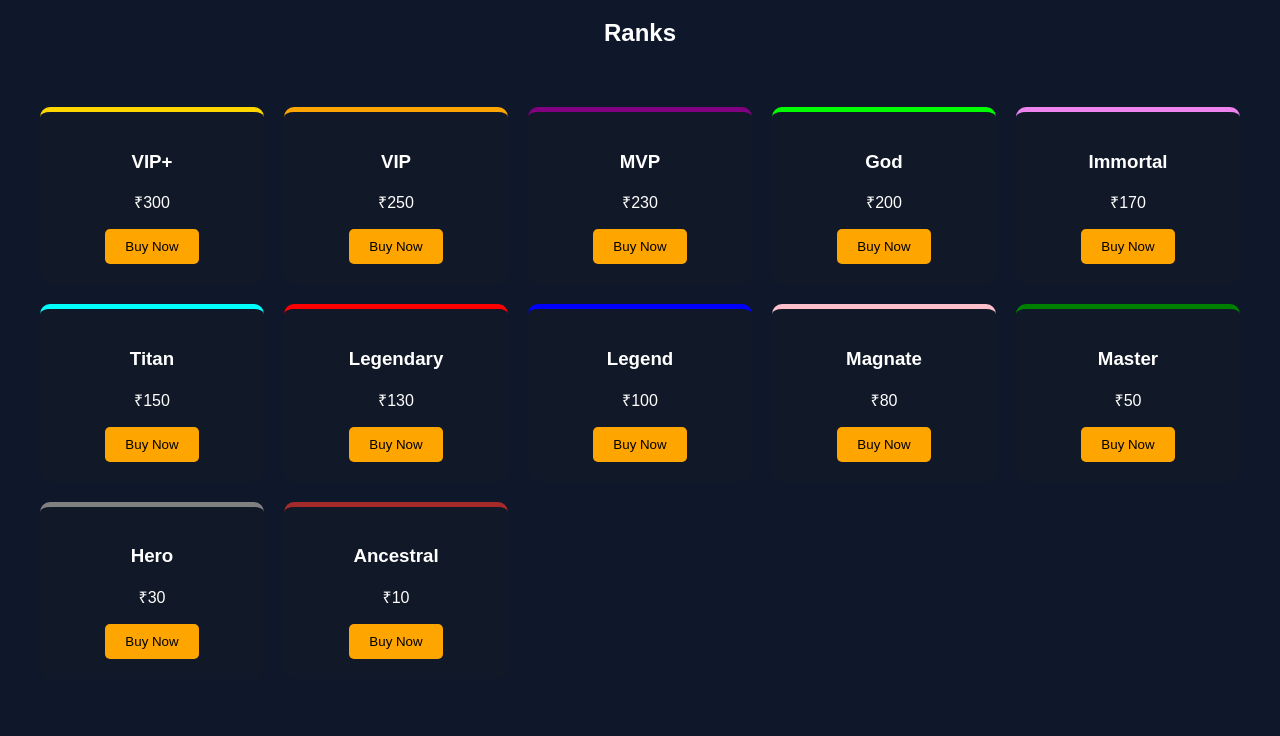
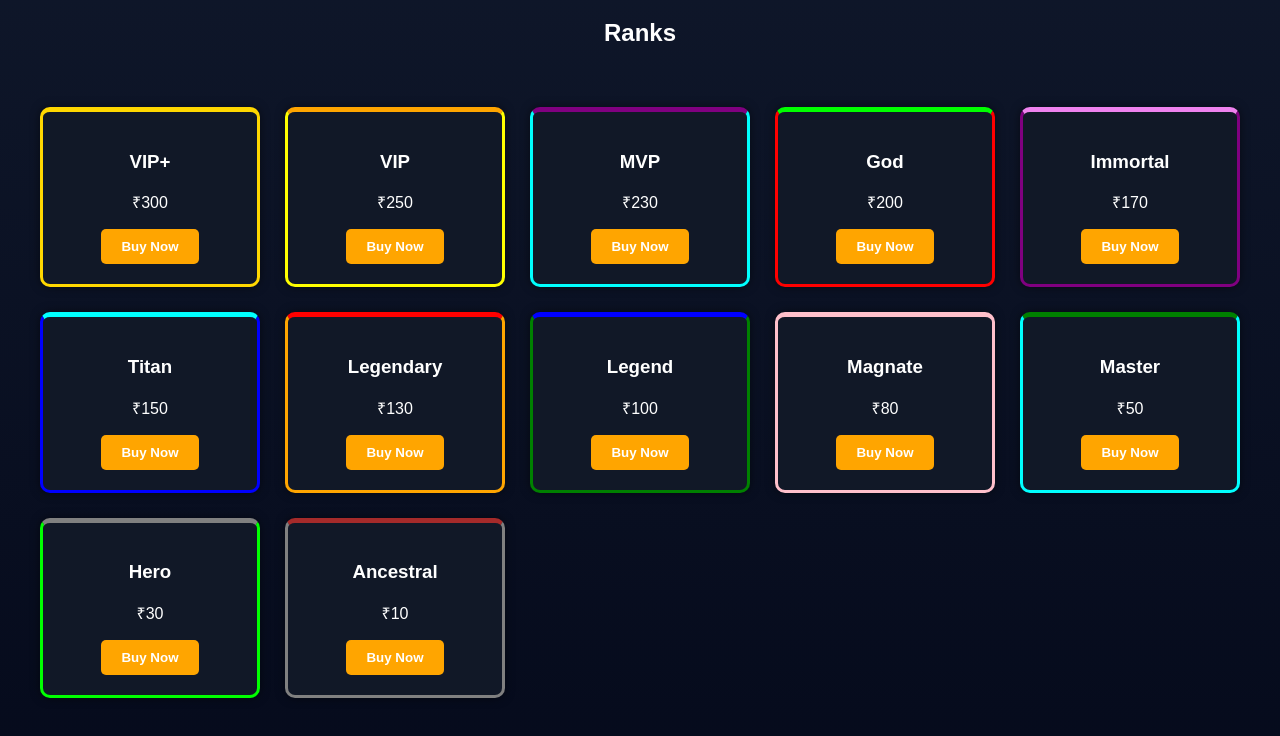
Before and after one commit to gamermanjitop-collab/ClassicMc_Store, a plain HTML site: page store.html in a window 1280 px wide. Shown: the part 61-797 px from the top of the page. Drawn offline with Linux system fonts and the light colour scheme.

Commit message:
Refactor CSS styles for layout and design improvements

```diff
--- a/style.css
+++ b/style.css
@@ -1,40 +1,165 @@
 body{
 margin:0;
-font-family:Arial;
-background:#0f172a;
+font-family:Arial, sans-serif;
+background:linear-gradient(180deg,#0f172a,#020617);
 color:white;
 text-align:center;
 }
 
+/* Navbar */
+
 .navbar{
 display:flex;
 justify-content:space-between;
-padding:15px;
+align-items:center;
+padding:15px 30px;
 background:#020617;
+box-shadow:0 0 10px black;
 }
 
 .menu a{
-margin-left:15px;
+margin-left:20px;
 color:white;
 text-decoration:none;
 font-weight:bold;
 }
 
+.menu a:hover{
+color:orange;
+}
+
+/* Hero Section */
+
 .hero{
-padding:120px 20px;
+padding:100px 20px;
 }
 
 .join{
 background:orange;
 padding:12px 25px;
+border-radius:6px;
+text-decoration:none;
 color:white;
-text-decoration:none;
-border-radius:6px;
+font-weight:bold;
 }
 
-.title{
-margin-top:40px;
+/* Store Grid */
+
+.store{
+display:grid;
+grid-template-columns:repeat(auto-fit,minmax(220px,1fr));
+gap:25px;
+padding:40px;
 }
+
+/* Store Card */
+
+.card{
+background:#111827;
+padding:25px;
+border-radius:10px;
+transition:0.3s;
+box-shadow:0 0 10px rgba(0,0,0,0.5);
+}
+
+.card:hover{
+transform:scale(1.05);
+box-shadow:0 0 15px orange;
+}
+
+/* Button */
+
+button{
+background:orange;
+border:none;
+padding:10px 25px;
+border-radius:6px;
+color:white;
+font-weight:bold;
+cursor:pointer;
+}
+
+button:hover{
+background:#ff8c00;
+}
+
+/* Rank Colors */
+
+.vipplus{
+border:3px solid gold;
+}
+
+.vip{
+border:3px solid yellow;
+}
+
+.mvp{
+border:3px solid aqua;
+}
+
+.god{
+border:3px solid red;
+}
+
+.immortal{
+border:3px solid purple;
+}
+
+.titan{
+border:3px solid blue;
+}
+
+.legendary{
+border:3px solid orange;
+}
+
+.legend{
+border:3px solid green;
+}
+
+.magnate{
+border:3px solid pink;
+}
+
+.master{
+border:3px solid cyan;
+}
+
+.hero{
+border:3px solid lime;
+}
+
+.ancestral{
+border:3px solid gray;
+}
+
+/* Coins */
+
+.coin{
+border:3px solid gold;
+}
+
+/* Mobile */
+
+@media (max-width:700px){
+
+.navbar{
+flex-direction:column;
+}
+
+.menu{
+margin-top:10px;
+}
+
+.hero{
+padding:60px 20px;
+}
+
+.store{
+grid-template-columns:1fr;
+}
+
+}}
 
 .store{
 display:grid;
```
